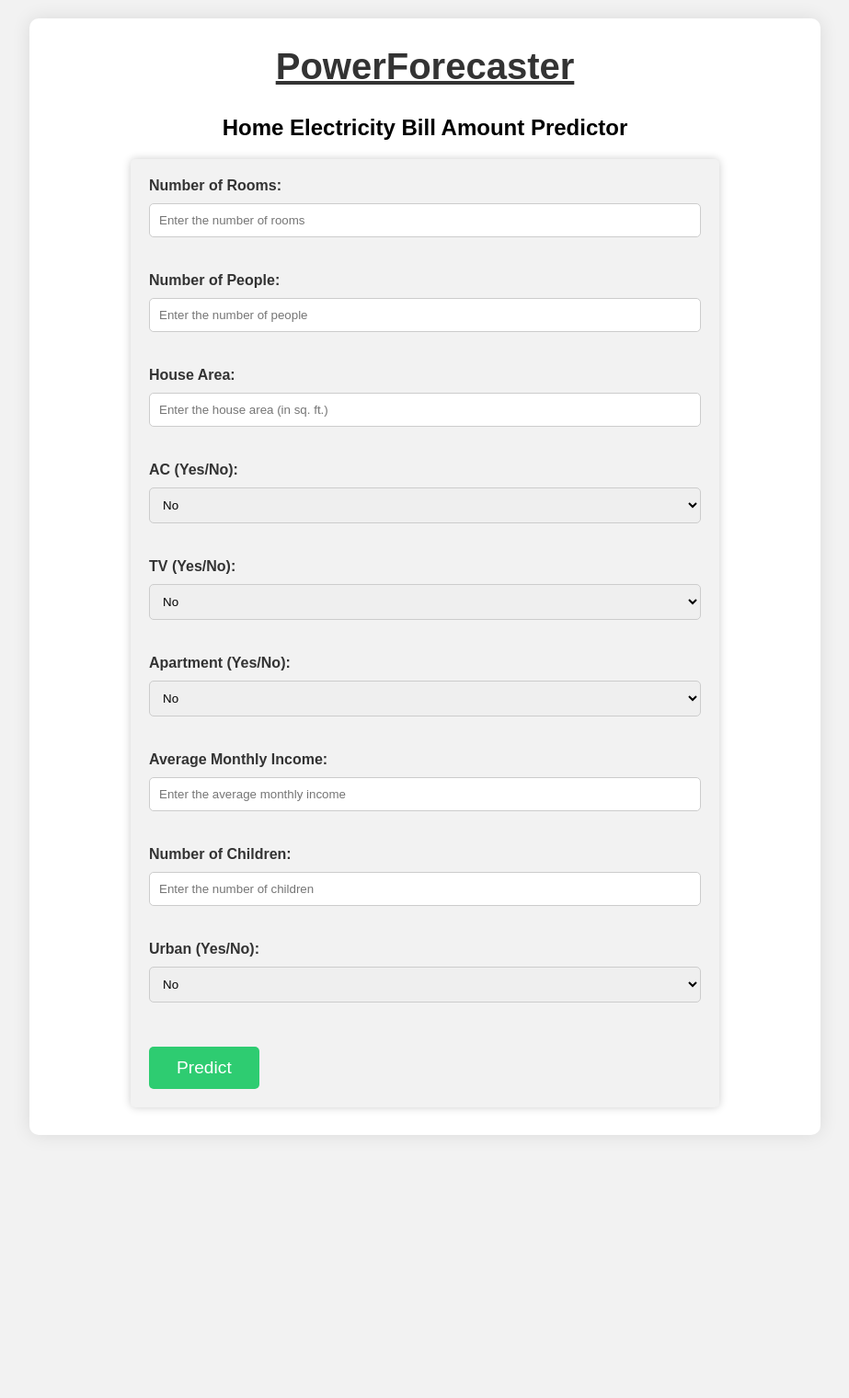
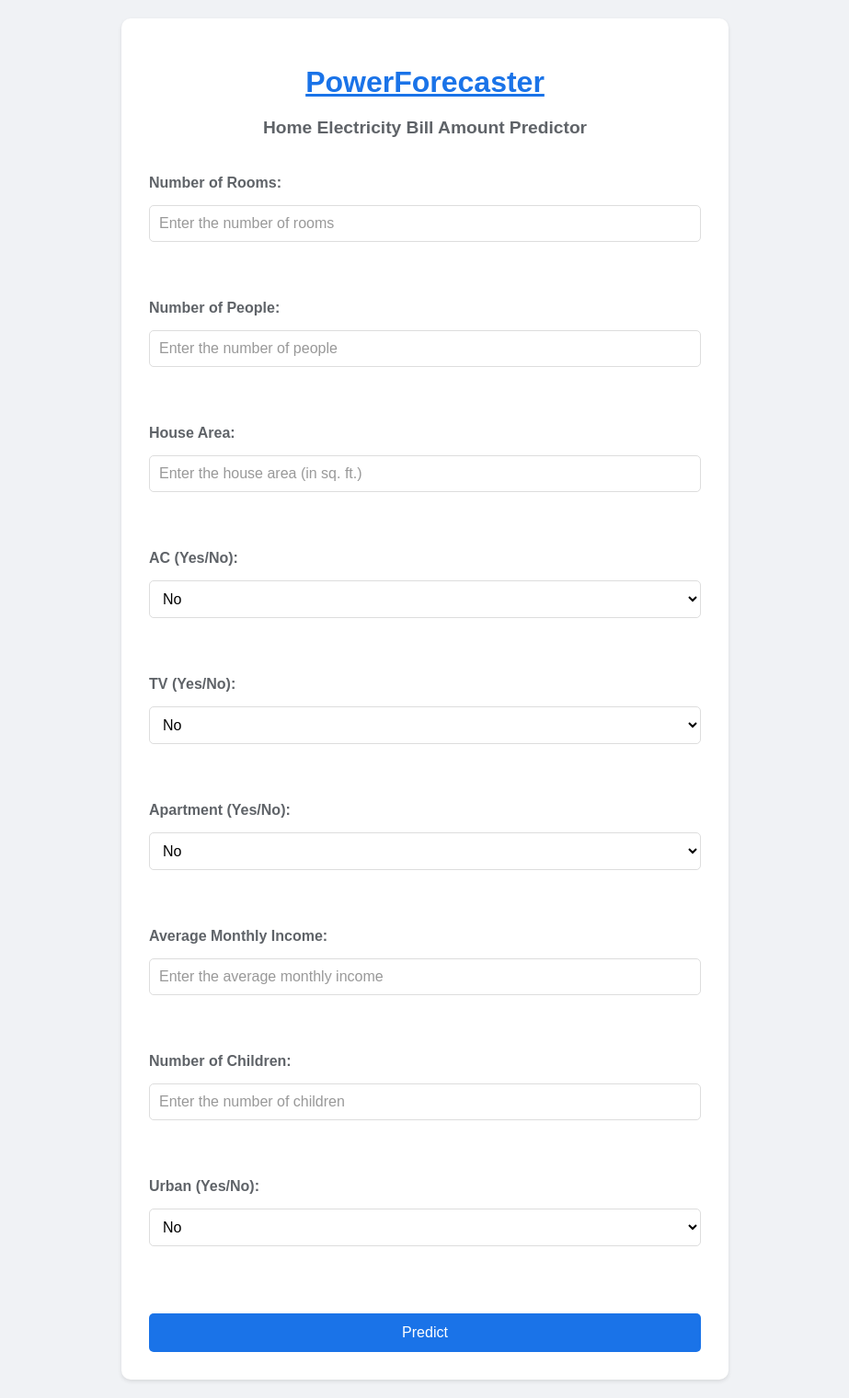
Before and after one commit to vishnu-0567/PowerForecaster, a Flask app: page /predictor in a window 1280 px wide. Shown: the whole page at 92% size, without its empty margins (178-1101 px from the left). Before the commit the page ends 1234 px from the top, so only its background shows below. Run offline with Flask 3, Linux system fonts and the light colour scheme; the visitor is signed in with stand-in values (Sample User, id 1); parts of the project's set-up code (start-up, migrations or seed data) failed here and were passed over.

Commit message:
Update predictor.html

```diff
--- a/templates/predictor.html
+++ b/templates/predictor.html
@@ -3,7 +3,71 @@
 <html>
     <head>
         <title>PowerForecaster - Electricity Bill Amount Predictor</title>
-        <link rel="stylesheet" type="text/css" href="static/styles.css">
+        <style>
+            body {
+                font-family: Arial, sans-serif;
+                background-color: #f0f2f5;
+                margin: 0;
+                padding: 20px;
+            }
+            .container {
+                max-width: 600px;
+                margin: 0 auto;
+                background: white;
+                padding: 30px;
+                border-radius: 10px;
+                box-shadow: 0 2px 4px rgba(0, 0, 0, 0.1);
+            }
+            h1 {
+                color: #1a73e8;
+                text-align: center;
+                margin-bottom: 20px;
+            }
+            h2 {
+                color: #5f6368;
+                text-align: center;
+                margin-bottom: 30px;
+                font-size: 1.2em;
+            }
+            form {
+                display: flex;
+                flex-direction: column;
+                gap: 15px;
+            }
+            label {
+                font-weight: bold;
+                color: #5f6368;
+                margin-top: 10px;
+            }
+            input[type="number"],
+            select {
+                padding: 10px;
+                border: 1px solid #ddd;
+                border-radius: 5px;
+                font-size: 16px;
+                margin-bottom: 5px;
+            }
+            input[type="submit"] {
+                background-color: #1a73e8;
+                color: white;
+                padding: 12px;
+                border: none;
+                border-radius: 5px;
+                cursor: pointer;
+                font-size: 16px;
+                margin-top: 20px;
+            }
+            input[type="submit"]:hover {
+                background-color: #1557b0;
+            }
+            select {
+                width: 100%;
+                background-color: white;
+            }
+            ::placeholder {
+                color: #999;
+            }
+        </style>
     </head>
     <body>
         <div class="container">
```
